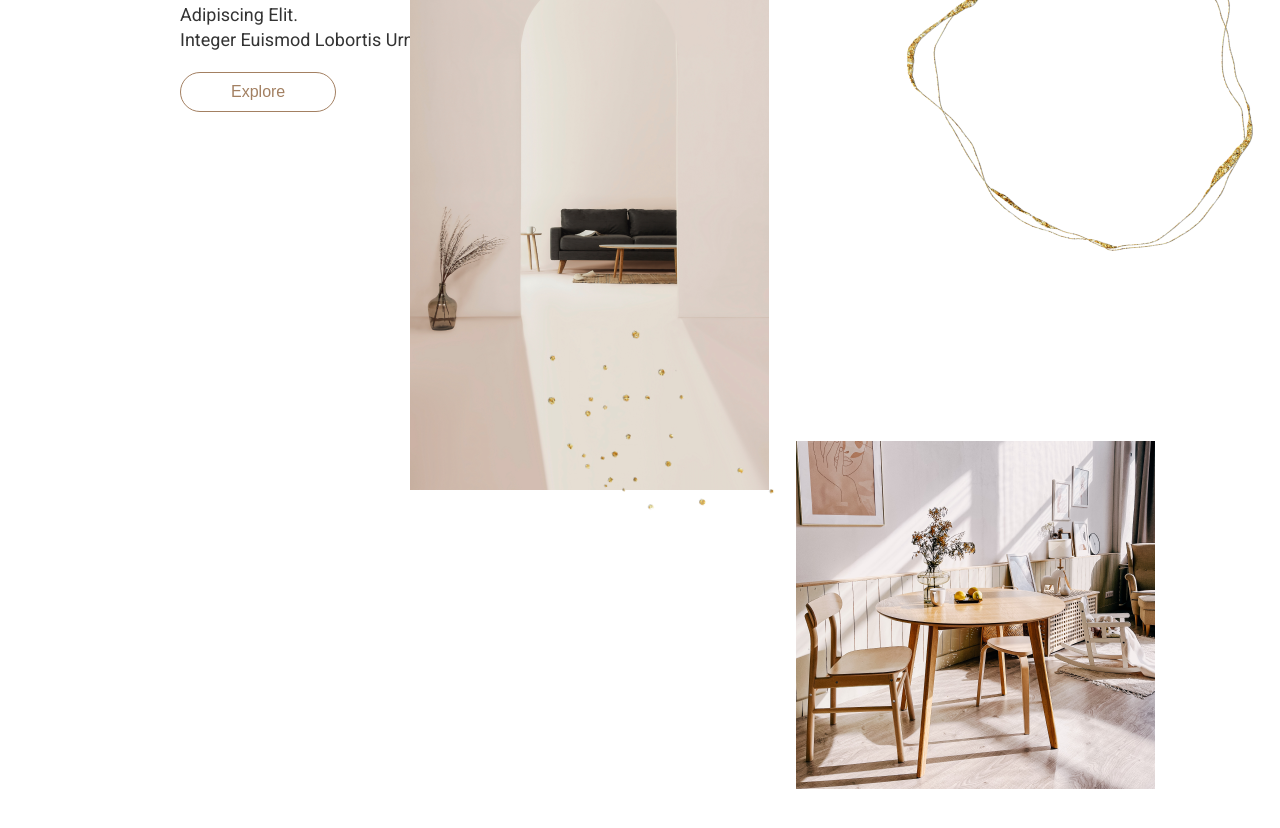
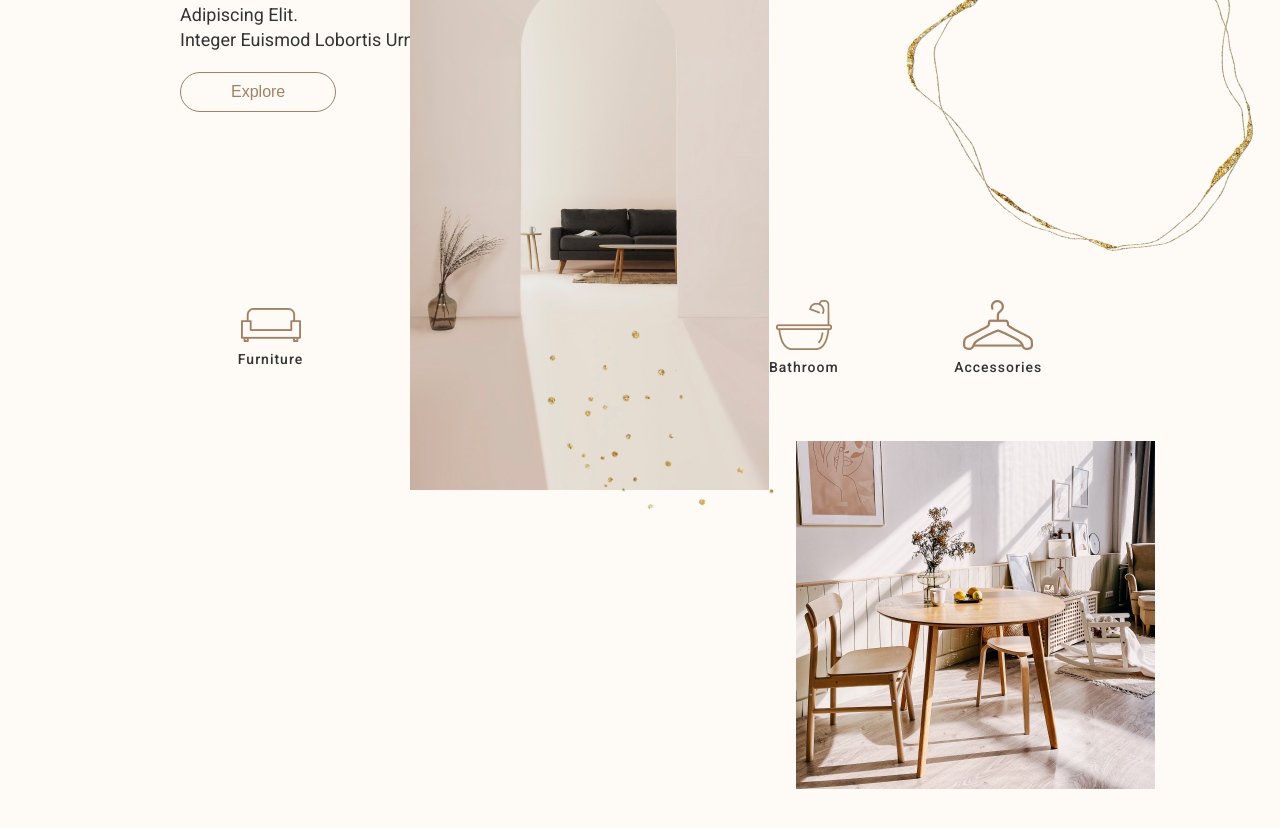
Before and after one commit to reyad-hasan/furniture_shop, a plain HTML site: page index.html in a window 1280 px wide. Shown: the part 1332-2160 px from the top of the page. Drawn offline with Linux system fonts and the light colour scheme.

Commit message:
furniture link section complete with style

```diff
--- a/css/style.css
+++ b/css/style.css
@@ -6,6 +6,7 @@
 body {
   font-family: "Montserrat", sans-serif;
   font-family: "Roboto", sans-serif;
+  background-color: #fefbf7;
 }
 :root {
   --primaryColor: #a38062;
@@ -210,3 +211,26 @@ body {
   top: -180%;
   right: -45%;
 }
+/* product link section style */
+.product_link_section {
+  text-align: center;
+  margin-top: 100px;
+  display: flex;
+  align-items: center;
+  justify-content: space-around;
+}
+.product_link_section p {
+  color: var(--secondaryColor);
+  font-size: 14px;
+  font-weight: 500;
+  line-height: normal;
+  margin-top: 5px;
+  letter-spacing: 1px;
+}
+.product_box {
+  cursor: pointer;
+  transition: 0.5s;
+}
+.product_box:hover {
+  transform: scale(1.1);
+}
--- a/index.html
+++ b/index.html
@@ -135,6 +135,33 @@
             />
           </div>
         </section>
+        <section class="product_link_section">
+          <!-- sofa box -->
+          <div class="product_box">
+            <img src="./icon/sofa.png" alt="" />
+            <p>Furniture</p>
+          </div>
+          <!-- lamp box -->
+          <div class="product_box">
+            <img src="./icon/lamp.png" alt="" />
+            <p>lighting</p>
+          </div>
+          <!-- bedroom box -->
+          <div class="product_box">
+            <img src="./icon/bed.png" alt="" />
+            <p>Bedroom</p>
+          </div>
+          <!-- bathroom box -->
+          <div class="product_box">
+            <img src="./icon/bath.png" alt="" />
+            <p>Bathroom</p>
+          </div>
+          <!-- accessories box -->
+          <div class="product_box">
+            <img src="./icon/accessories.png" alt="" />
+            <p>Accessories</p>
+          </div>
+        </section>
       </section>
     </main>
     <!-- footer section -->
```
